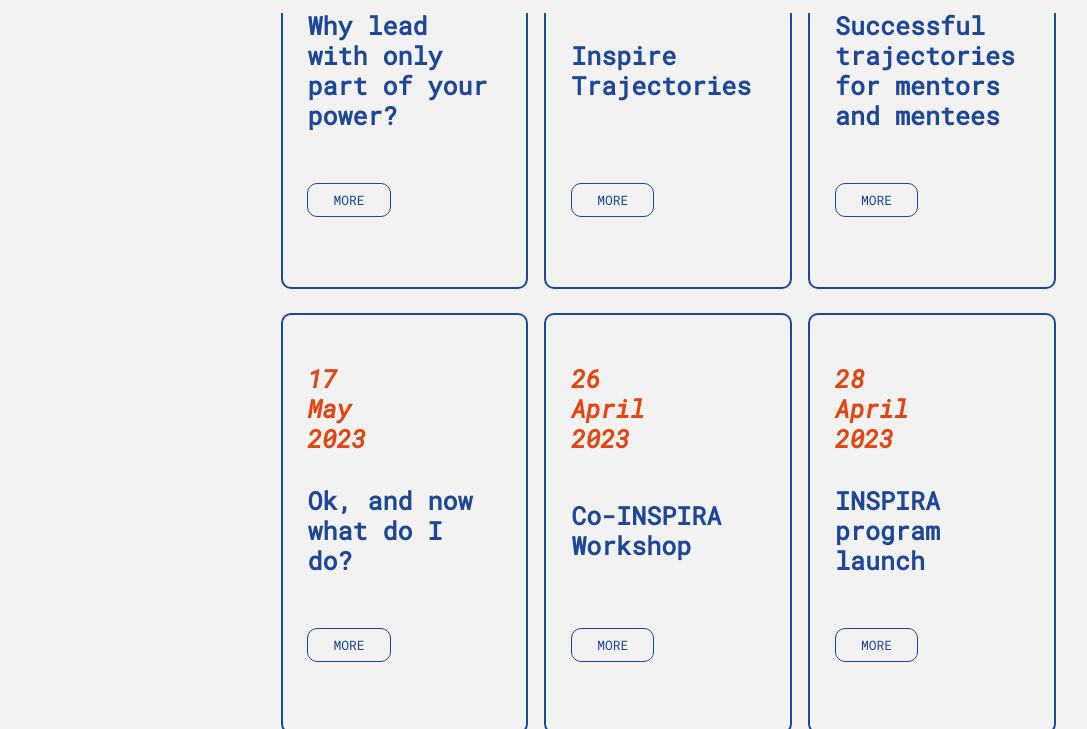
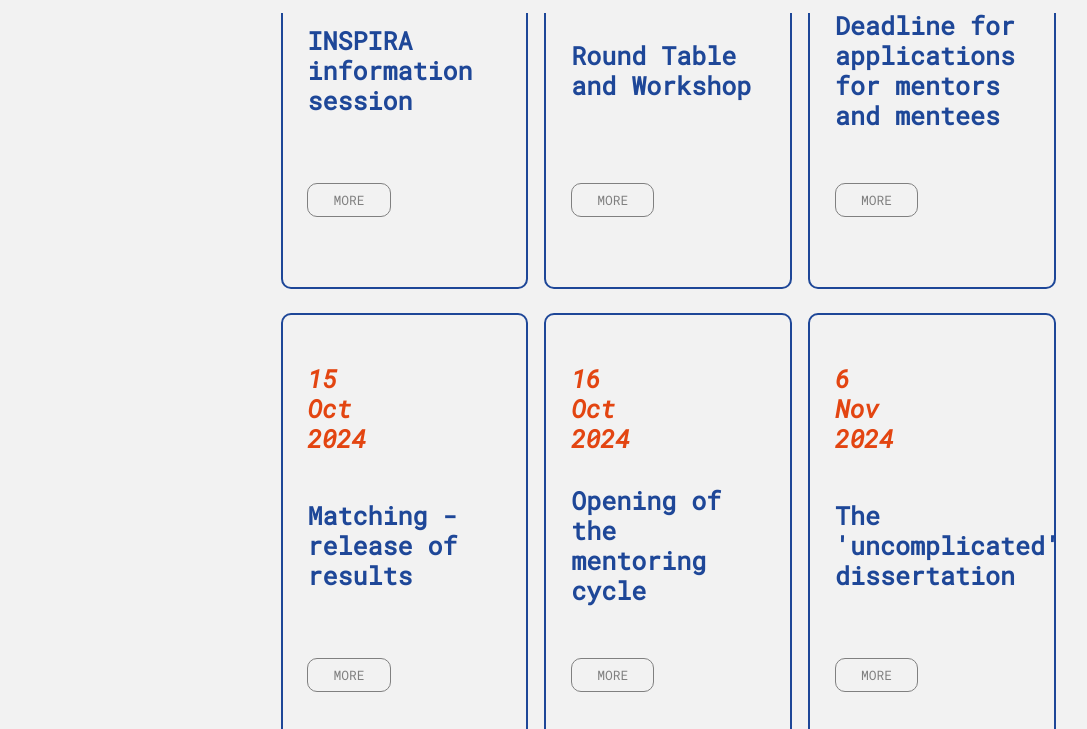
Before and after one commit to franciscatsousa/inspira, a plain HTML site: page activities.html in a window 1280 px wide. Both pictures are taken after a click on the button "SEE MORE". Shown: the part 1588-2317 px from the top of the page, without its empty margins (96-1183 px from the left). Drawn offline with Linux system fonts and the light colour scheme.

Commit message:
calendar

```diff
--- a/activities.html
+++ b/activities.html
@@ -89,6 +89,53 @@
     <div class="events-container">
       <div class="row">
         <div class="event">
+          <h5>25 Set 2024</h5>
+          <h4>INSPIRA information session</h4>
+          <a href=xxx class="disable">more</a>
+        </div>
+        <div class="event">
+          <h5>9 Oct 2024</h5>
+          <h4>Round Table and Workshop</h4>
+          <a href=xxx class="disable">more</a>
+        </div>
+        <div class="event">
+          <h5>11 Out 2024</h5>
+          <h4>Deadline for applications for mentors and mentees</h4>
+          <a href=xxx class="disable">more</a>
+        </div>
+      </div>
+      <div class="more row">
+        <div class="event">
+          <h5>15 Oct 2024</h5>
+          <h4>Matching - release of results</h4>
+          <a href=xxx class="disable">more</a>
+        </div>
+        <div class="event">
+          <h5>16 Oct 2024</h5>
+          <h4>Opening of the mentoring cycle</h4>
+          <a href=xxx class="disable">more</a>
+        </div>
+        <div class="event">
+          <h5>6 Nov 2024</h5>
+          <h4>The 'uncomplicated' dissertation</h4>
+          <a href=xxx class="disable">more</a>
+        </div>
+      </div>
+
+      <div class="more row">
+        <div class="event">
+          <h5>27 Nov 2024</h5>
+          <h4>Round table — testimonials</h4>
+          <a href=xxx class="disable">more</a>
+        </div>
+        <div class="event">
+          <h5>11 Dec 2024</h5>
+          <h4>Get-together mentoring cycle follow-up</h4>
+          <a href=xxx class="disable">more</a>
+        </div>
+      </div>
+      <div class="more row">
+        <div class="event">
           <h5>24 April 2024</h5>
           <h4>Why lead with only part of your power?</h4>
           <a href="eventos/event240424.html" class="button">more</a>
@@ -103,20 +150,16 @@
           <h4>Successful trajectories for mentors and mentees</h4>
           <a href="eventos/event251023.html" class="button">more</a>
         </div>
+
       </div>
       <div class="more row">
-        <div class="event">
-          <h5>17 May 2023</h5>
-          <h4>Ok, and now what do I do?</h4>
-          <a href="eventos/event170523.html" class="button">more</a>
-        </div>
         <div class="event">
           <h5>26 April 2023</h5>
           <h4>Co-INSPIRA Workshop</h4>
           <a href="eventos/event260423.html" class="button">more</a>
         </div>
         <div class="event">
-          <h5>28 April 2023</h5>
+          <h5>28 April 2022</h5>
           <h4>INSPIRA program launch</h4>
           <a href="eventos/event-launch.html" class="button">more</a>
         </div>
--- a/css/activities.css
+++ b/css/activities.css
@@ -158,6 +158,22 @@
   width: 90%;
 }
 
+#activities-section3 .disable {
+  pointer-events: none;
+  cursor: not-allowed;
+  display: block;
+  margin: 1.25rem 0;
+  width: fit-content;
+  border: 1.5px solid gray;
+  padding: 7px 25px;
+  border-radius: 10px;
+  text-decoration: none;
+  font-family: roboto-mono-regular;
+  font-size: 13px;
+  text-transform: uppercase;
+  color: gray
+}
+
 #activities-section3 .button {
   display: block;
   margin: 1.25rem 0;
```
Also changed, not shown: index.html (+0 -2 lines), js/activities.js (line endings or trailing spaces).
